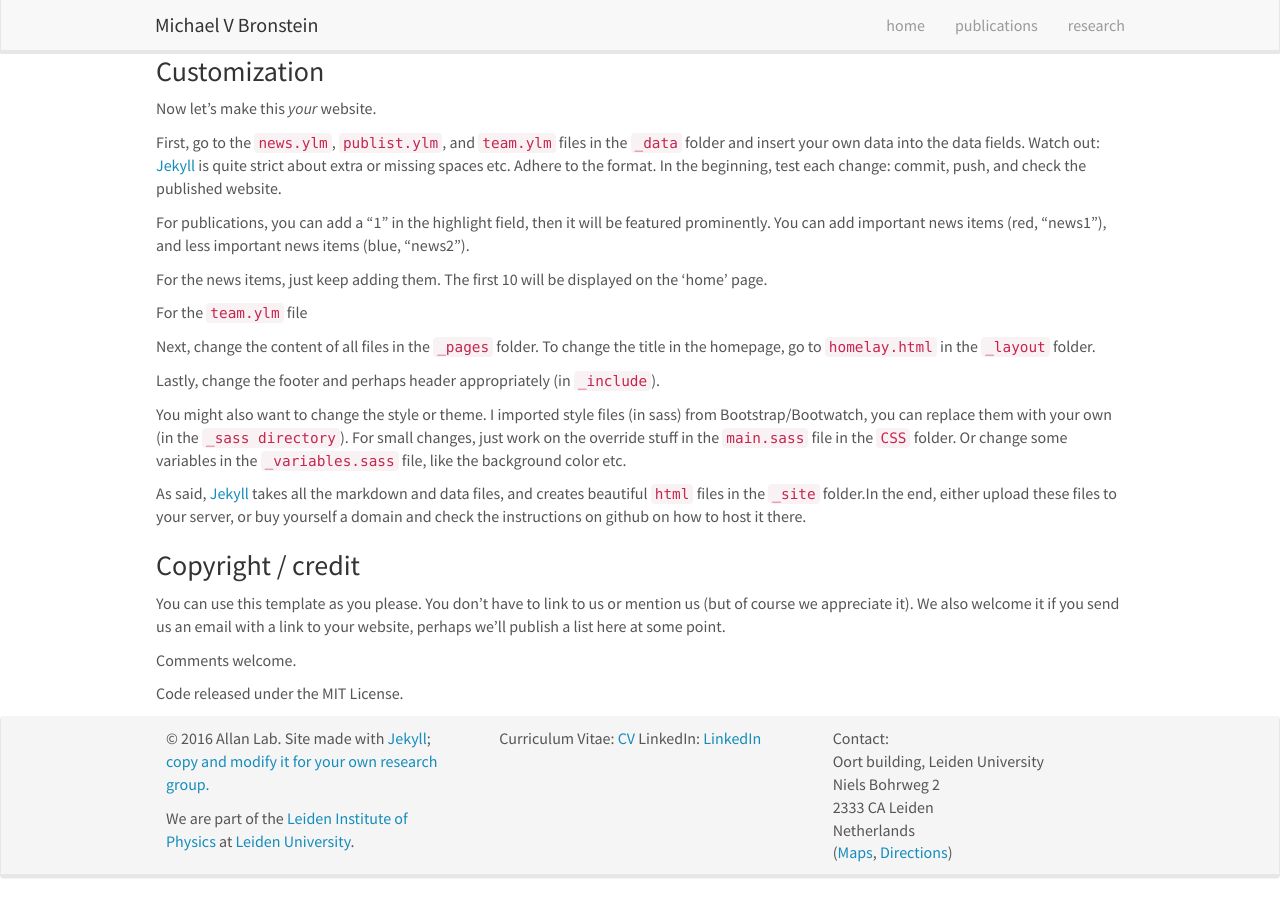
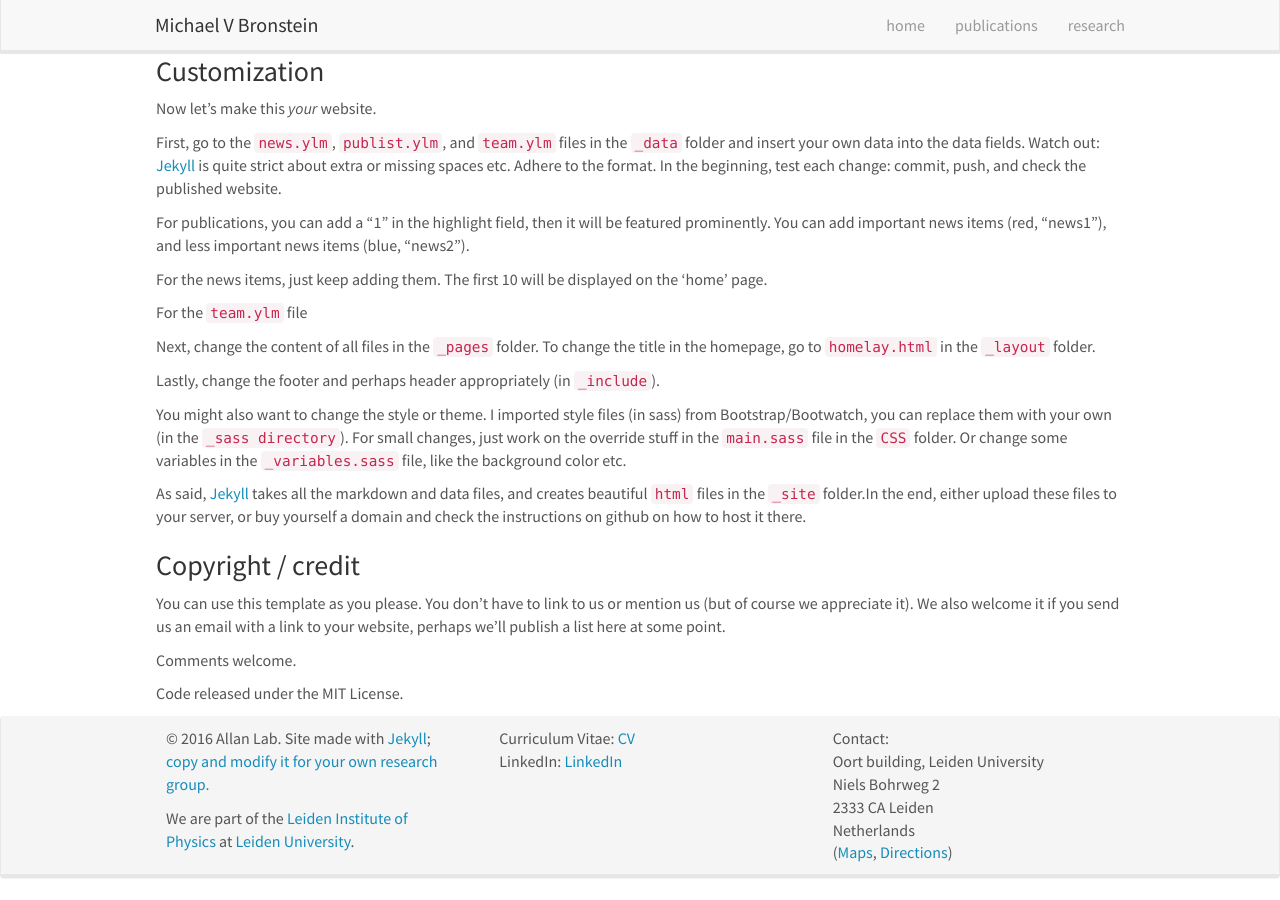
Before and after one commit to MichaelVBronstein/michaelvbronstein.github.io, a Jekyll site: the page built from _pages/aboutwebsite.md, in a window 1280 px wide and 900 px high, scrolled down 599 px. Built offline with Jekyll 4.4.1, drawn with Linux system fonts in a browser that asks for light colours; nearby versions of some CDN libraries.

```diff
--- a/_includes/footer.html
+++ b/_includes/footer.html
@@ -14,7 +14,7 @@
 		</div>
 		<div class="col-sm-4">
 		  Curriculum Vitae:
-		  <a href="downloads/Michael_V_Bronstein_CV.pdf">CV</a>
+		  <a href="downloads/Michael_V_Bronstein_CV.pdf">CV</a> <p>
 		  LinkedIn:
 		  <a href="https://www.linkedin.com/in/michael-bronstein-6b058657/">LinkedIn</a>
 
```
